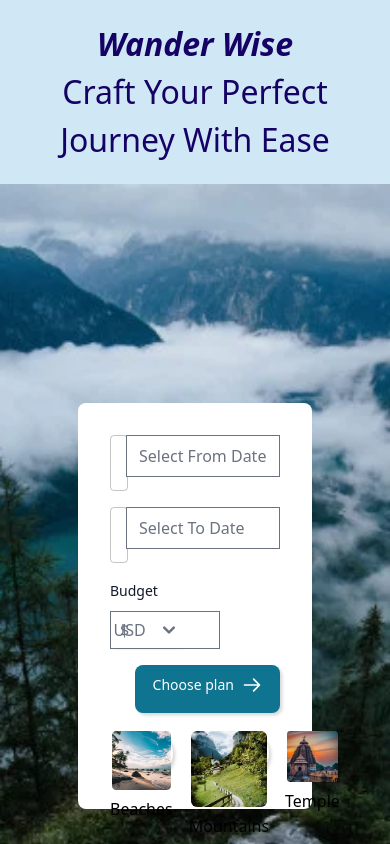
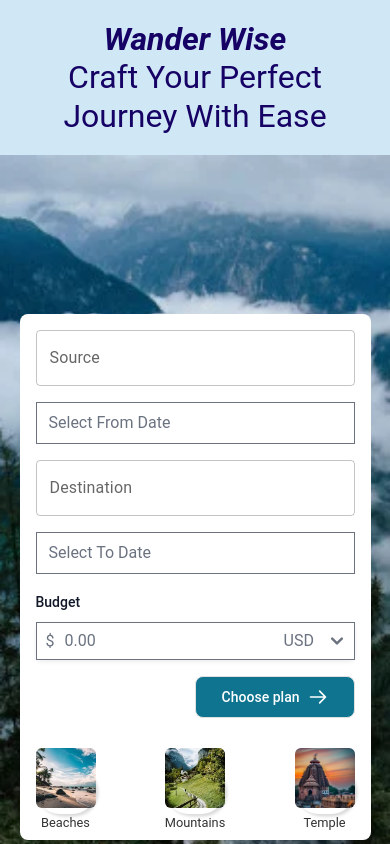
Before and after one commit to WanderWise-Co/WanderWise, a React (Vite) app in the folder client/: page / in a window 390 px wide. Shown: the top 844 px of the page. Built offline with nearby package versions, Linux system fonts and the light colour scheme.

Commit message:
added planpage

```diff
--- a/client/src/App.tsx
+++ b/client/src/App.tsx
@@ -3,6 +3,7 @@ import Home from "./Components/Home/Home";
 import Login from "./Components/Login/Login";
 import Signup from "./Components/Signup/Signup";
 import Errorpage from "./Components/singleComponent/Errorpage";
+import PlanPage from "./Components/PlanPage/PlanPage"
 import {BrowserRouter as Router,Routes,Route} from  "react-router-dom";
 import Auth from "./Utils/Auth";
 import { useEffect } from "react";
@@ -23,6 +24,7 @@ function App() {
               <Route path="/" element={<Home />} />
             </Route>
             <Route path="/signup" element={<Signup />} />
+            <Route path="/planpage" element={<PlanPage/>}/>
             <Route path="/forgotpassword" element={<ForgotPassword/>}/>
             <Route path="/error" element ={<Errorpage/>}/>
         </Routes>
--- a/client/src/Components/Home/Home.tsx
+++ b/client/src/Components/Home/Home.tsx
@@ -9,7 +9,7 @@ export default function Home()  {
 
       <FormReq></FormReq>
 
-      {/* <Footer></Footer> */}
+      <Footer></Footer>
 
     </>
   );
--- /dev/null
+++ b/client/src/Components/PlanPage/PlanPage.tsx
@@ -0,0 +1,36 @@
+import Footer from "../singleComponent/Footer";
+import Header from "../singleComponent/Header";
+import styles from "../PlanPage/"
+export default function PlanPage(){
+    return(
+        <>
+        <Header></Header>
+        <div className={styles.planPageContainer}>
+      {/* Left Column - 70% */}
+      <div className={styles.planDetails}>
+        <h1>Your Selected Travel Plan</h1>
+        {/* Add content for the selected plan */}
+        <p>Here are the details of your travel plan. You can show the chosen categories, travel dates, etc.</p>
+        <p>Source: <strong>New York</strong></p>
+        <p>Destination: <strong>Los Angeles</strong></p>
+        <p>Budget: <strong>$2000</strong></p>
+        {/* Add more plan details as necessary */}
+      </div>
+
+      {/* Right Column - 30% with Map */}
+      <div className={styles.mapContainer}>
+        <iframe
+          title="map"
+          src={`https://www.google.com/maps/embed/v1/place?key=YOUR_GOOGLE_MAPS_API_KEY&q=Los+Angeles`}
+          width="100%"
+          height="100%"
+          frameBorder="0"
+          style={{ border: 0 }}
+          allowFullScreen=""
+        ></iframe>
+      </div>
+    </div>
+        <Footer></Footer>
+        </>
+    )
+}
--- a/client/src/Components/singleComponent/FormReq.module.css
+++ b/client/src/Components/singleComponent/FormReq.module.css
@@ -1,12 +1,12 @@
 .imageContainer {
-  background-image: url(../../assets/image1.png); /* Your background image path */
+  background-image: url(../../assets/image1.png); /* Adjust the background image path */
   background-size: cover;
   background-position: center;
   height: 100vh;
   width: 100vw;
-  display: flex; /* Center the container */
-  justify-content: center; /* Horizontally center */
-  align-items: center; /* Vertically center */
+  display: flex;
+  justify-content: center;
+  align-items: center;
 }
 
 .container {
@@ -14,26 +14,25 @@
   flex-direction: column;
   gap: 1rem;
   background-color: white;
-  padding: 2rem; /* Padding inside the container */
-  border-radius: 8px; /* Round corners */
-  box-shadow: none; /* Remove shadow from button */
-  width: 60%; /* Width of the form container */
+  padding: 2rem;
+  border-radius: 8px;
+  box-shadow: none;
+  width: 60%;
 }
 
 .row {
   display: flex;
-  justify-content: space-between; /* Evenly space children */
-  gap: 1rem; /* Space between items */
+  justify-content: space-between;
+  gap: 1rem;
+  flex-wrap: wrap; /* Allow wrapping of items on smaller screens */
 }
 
-.inputField {
-  width: 45%; /* Width for Source and Destination */
-  padding: 10px;
-  flex: 1; /* Allow the field to grow */
+.inputField, .currencyInput {
+  width: 45%;
+  flex: 1;
 }
 
 .currencyInput {
-  width: 45%;
   position: relative;
 }
 
@@ -45,64 +44,110 @@
 }
 
 .datepicker {
-  width: 100%; /* Full width for DatePicker */
+  width: 100%;
   padding: 10px;
   border-radius: 4px;
   border: 1px solid #ccc;
-  transition: border-color 0.3s;
-}
-
-.datepicker:focus {
-  border-color: #ffffff; /* Indigo color */
 }
 
 .buttonContainer {
   display: flex;
-  justify-content: flex-end; /* Align button to the right */
-  align-items: center; /* Center vertically */
+  justify-content: flex-end;
+  align-items: center;
 }
 
 .budgetContainer {
+  flex: 1;
   display: flex;
   flex-direction: column;
-  flex: 1; /* Allow the budget input to grow */
 }
 
 .categoryContainer {
   display: flex;
-  flex-direction: row; /* Arrange categories in a row */
-  justify-content: space-around; /* Space between categories */
+  flex-wrap: wrap;
+  justify-content: space-between;
   gap: 1rem;
+  width: 100%;
 }
 
+/* Category Button Styling */
 .categoryButton {
   border: none;
+  margin-top: 2rem;
   background: none;
   cursor: pointer;
   display: flex;
   flex-direction: column;
   align-items: center;
-  padding: 0px; /* Space around the button */
-  margin: 0px; /* Add space between category buttons */
-  transition: transform 0.3s ease, border-color 0.3s ease;
+  justify-content: center;
+  text-align: center;
+  margin-bottom: 10px;
+  transition: transform 0.3s ease;
 }
 
 .buttonImage {
-  width: 100px; /* Icon-like appearance */
-  height: 100px;
-  object-fit: cover;
-  border-radius: 10%; /* Soft look */
+  width: 100%; /* Ensure the image takes up full width of the button */
+  max-width: 80px; /* Limit the maximum width */
+  height: auto;
+  border-radius: 10%; /* Keep a small border radius on the image itself */
   margin-bottom: 5px;
-  transition: transform 0.3s ease, border 0.3s ease; /* Add border transition */
-  border: 2px solid transparent; /* Default no border */
+  transition: transform 0.3s ease;
 }
 
 .selectedImage {
-  width: 100px; /* Keep the size the same as unselected */
-  height: 100px;
   border: 2px solid rgb(119, 232, 107);
 }
 
 .categoryButton:hover .buttonImage {
-  transform: scale(1.1); /* Scale effect on hover */
+  transform: scale(1.1);
 }
+
+.categoryButton span {
+  font-size: 0.875rem; /* Adjust font size for smaller screens */
+  color: #333;
+  word-wrap: break-word;
+  width: 100%; /* Make sure text takes up full width of the button */
+}
+
+/* Media Queries */
+@media (max-width: 768px) {
+  .container {
+    width: 90%;
+    padding: 1rem;
+  }
+
+  .row {
+    flex-direction: column;
+  }
+
+  .inputField, .currencyInput {
+    width: 100%;
+  }
+
+  .categoryContainer {
+    justify-content: space-between;
+  }
+
+
+
+  .buttonImage {
+    max-width: 70px; /* Adjust image size on medium screens */
+  }
+
+  .categoryButton span {
+    font-size: 0.85rem; /* Slightly reduce the text size */
+  }
+}
+
+@media (max-width: 480px) {
+
+
+  .buttonImage {
+    max-width: 60px; /* Reduce image size for small screens */
+  }
+
+  .categoryButton span {
+    font-size: 0.8rem; /* Reduce font size for smaller screens */
+    word-wrap: break-word;
+  }
+}
--- a/client/src/Components/singleComponent/FormReq.tsx
+++ b/client/src/Components/singleComponent/FormReq.tsx
@@ -49,6 +49,7 @@ export default function FormReq() {
       }
     });
   };
+
 
   return (
     <>
@@ -111,7 +112,7 @@ export default function FormReq() {
           </div>
 
           <div className={styles.buttonContainer}>
-            <Button>
+            <Button href="/planpage">
               Choose plan
               <HiOutlineArrowRight className="ml-2 h-5 w-5" />
             </Button>
```
Also changed, not shown: 1 other file (tests, documents, lock files or other folders).
